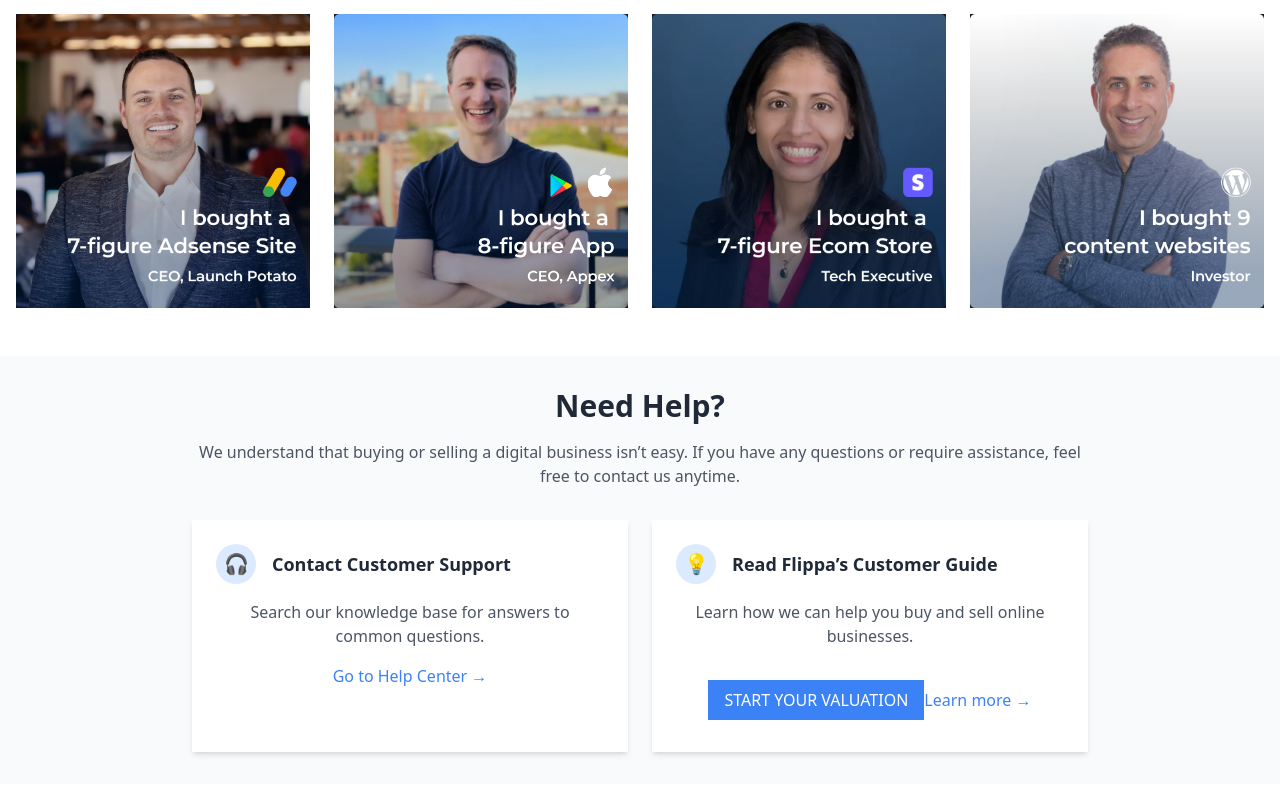
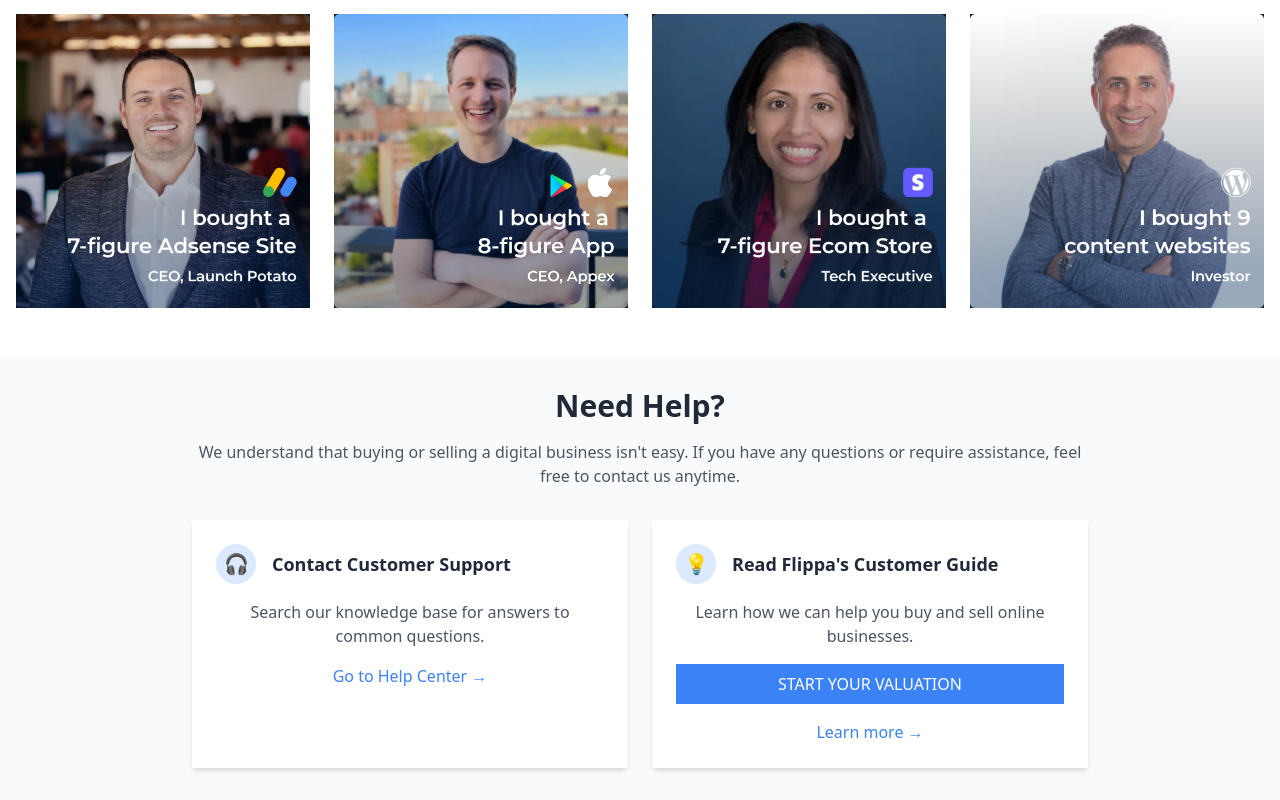
Before and after one commit to remote-cto/now-tnv, a Next.js app: page / in a window 1280 px wide. Shown: the part 790-1590 px from the top of the page. Built offline with nearby package versions, Linux system fonts and the light colour scheme.

Commit message:
small ui changes done in contact page

```diff
--- a/app/components/Contact.tsx
+++ b/app/components/Contact.tsx
@@ -12,17 +12,14 @@
   return (
     <div className="w-full px-4 py-8 bg-gray-50">
       <div className="max-w-4xl mx-auto text-center">
-        {/* Header Section */}
         <h2 className="text-2xl md:text-3xl font-bold text-gray-800 mb-4">
           Need Help?
         </h2>
         <p className="text-gray-600 mb-8">
-          We understand that buying or selling a digital business isn’t easy. If you have any questions or require assistance, feel free to contact us anytime.
+          We understand that buying or selling a digital business isn't easy. If you have any questions or require assistance, feel free to contact us anytime.
         </p>
 
-        {/* Support Cards */}
         <div className="grid grid-cols-1 sm:grid-cols-2 gap-6">
-          {/* Contact Customer Support Card */}
           <div className="p-6 bg-white shadow-md rounded-lg">
             <div className="flex items-center mb-4">
               <div className="w-10 h-10 flex items-center justify-center bg-blue-100 rounded-full">
@@ -43,22 +40,22 @@
             </a>
           </div>
 
-          {/* Customer Guide Card */}
-          <div className="p-6 bg-white shadow-md rounded-lg">
+          <div className="p-6 bg-white shadow-md rounded-lg flex flex-col">
             <div className="flex items-center mb-4">
               <div className="w-10 h-10 flex items-center justify-center bg-blue-100 rounded-full">
                 <span className="text-blue-500 text-xl">💡</span>
               </div>
               <h3 className="text-lg font-semibold text-gray-800 ml-4">
-                Read Flippa’s Customer Guide
+                Read Flippa's Customer Guide
               </h3>
             </div>
             <p className="text-gray-600 mb-4">
               Learn how we can help you buy and sell online businesses.
             </p>
+            <div className="flex flex-col mt-auto">
               <button
                 onClick={handleStartValuation}
-              className="mt-4 mb-2 px-4 py-2 bg-blue-500 text-white rounded-lg hover:bg-blue-600"
+                className="px-4 py-2 bg-blue-500 text-white rounded-lg hover:bg-blue-600 mb-4"
               >
                 START YOUR VALUATION
               </button>
@@ -72,6 +69,7 @@
           </div>
         </div>
       </div>
+    </div>
   );
 };
 
```
Lines whose indentation alone changed are shown as unchanged.
